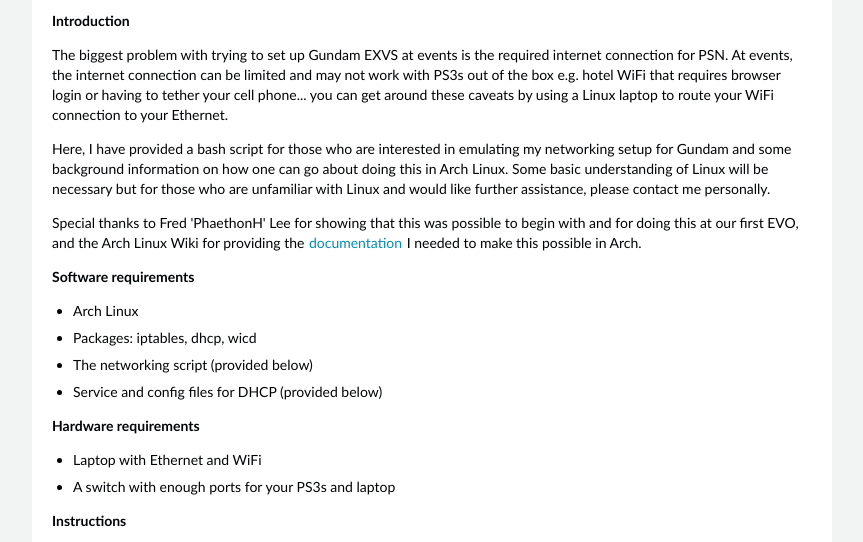
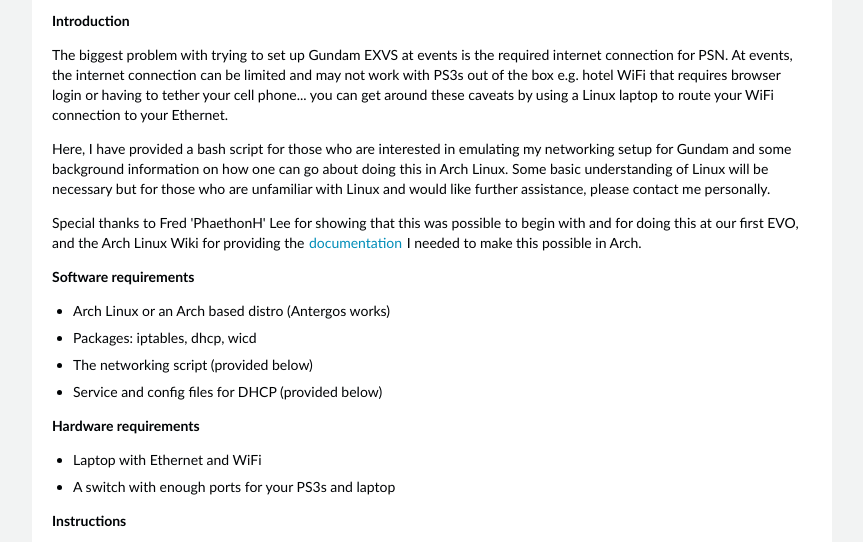
Before and after one commit to dakanyan/dakanyan.github.io, a plain HTML site: page arch-linux-networking-script-for-gundam.html in a window 1280 px wide. Shown: the part 247-789 px from the top of the page, without its empty margins (208-1071 px from the left). Drawn offline with Linux system fonts and the light colour scheme.

Commit message:
+antergos

```diff
--- a/arch-linux-networking-script-for-gundam.html
+++ b/arch-linux-networking-script-for-gundam.html
@@ -35,7 +35,7 @@
 <p>Special thanks to Fred 'PhaethonH' Lee for showing that this was possible to begin with and for doing this at our first EVO, and the Arch Linux Wiki for providing the <a href="https://wiki.archlinux.org/index.php/Internet_sharing">documentation</a> I needed to make this possible in Arch.</p>
 <p><strong>Software requirements</strong></p>
 <ul>
-<li>Arch Linux</li>
+<li>Arch Linux or an Arch based distro (Antergos works)</li>
 <li>Packages: iptables, dhcp, wicd</li>
 <li>The networking script (provided below)</li>
 <li>Service and config files for DHCP (provided below)</li>
```
Also changed, not shown: author/dakanya.html (+1 -1 lines), category/linux.html (+1 -1 lines), index.html (+1 -1 lines), tag/gundam.html (+1 -1 lines), tag/linux.html (+1 -1 lines).
